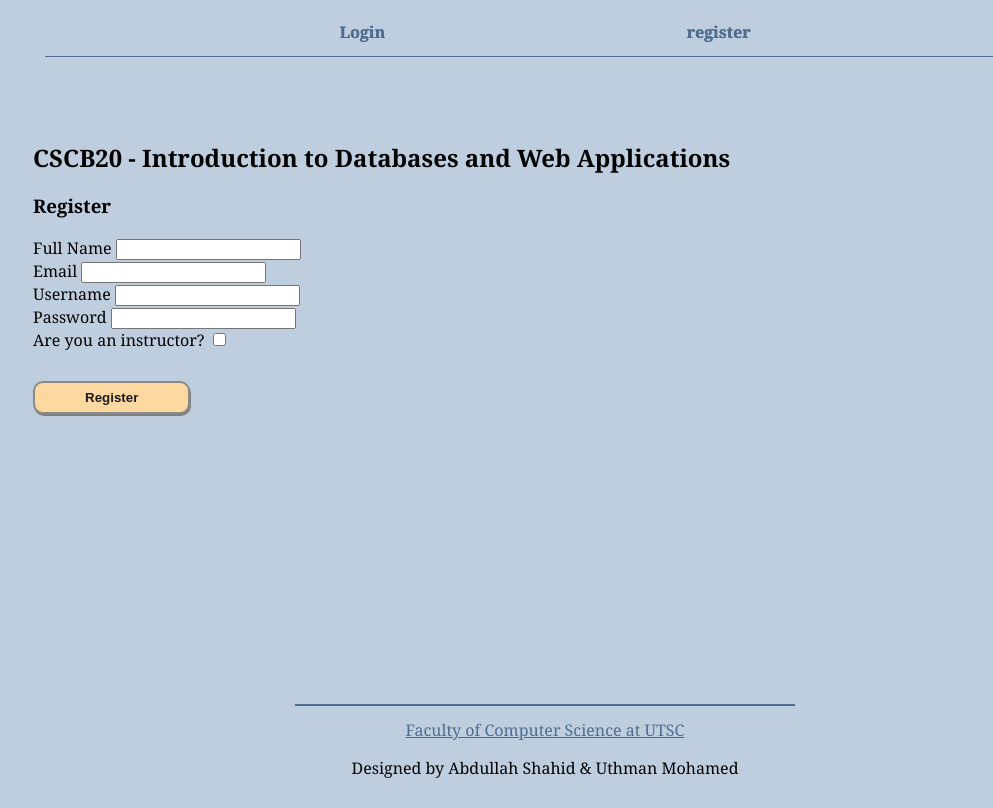
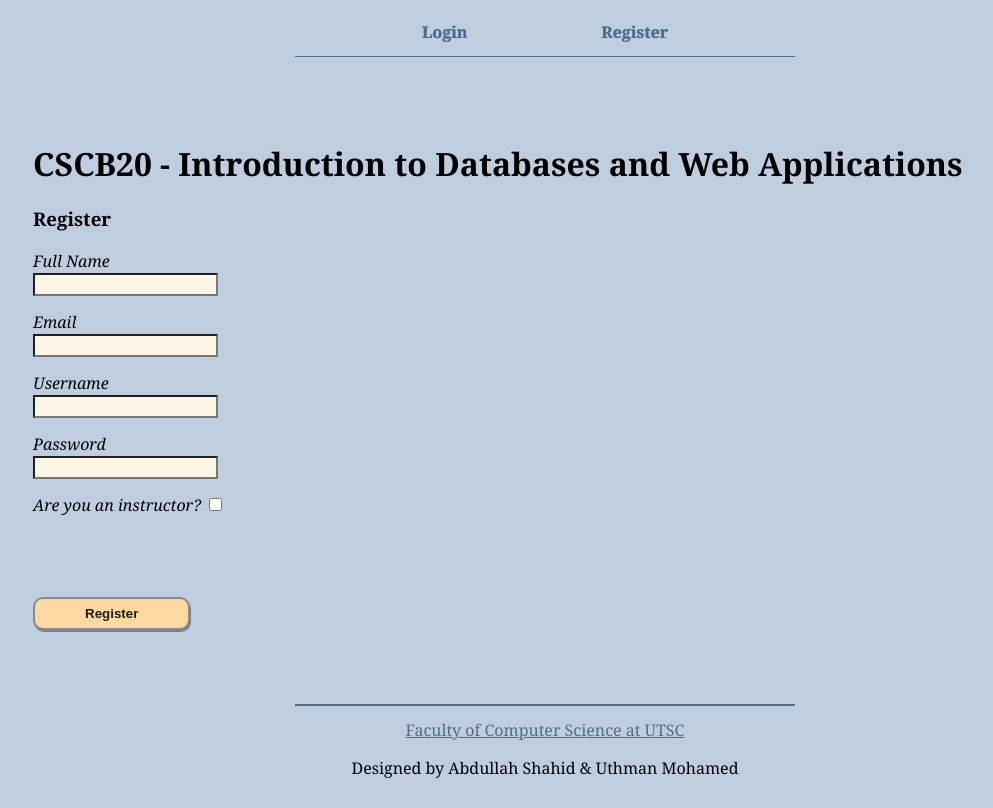
Before and after one commit to 1239uth/cscb20-website, a Flask app: page /register in a window 1280 px wide. Shown: the whole page, without its empty margins (103-1096 px from the left). Run offline with Flask 2, Linux system fonts and the light colour scheme.

Commit message:
Add form css styling

```diff
--- a/static/css/login.css
+++ /dev/null
@@ -1,5 +0,0 @@
-h1 {
-    text-transform: uppercase;
-    font-size: 40px;
-    margin-bottom: 60px;
-}
--- a/static/css/template.css
+++ b/static/css/template.css
@@ -28,7 +28,11 @@ body {
 header {
     padding: 1% 0;
     border-bottom: 1px solid  rgb(78, 109, 143);
-    width: 1000px;
+    width: 500px;
+}
+
+header.loggedIn {
+    width: 1100px;
 }
 
 main {
@@ -103,9 +107,35 @@ main a:hover {
     text-decoration: unset;
 }
 
+/* FORM */
+form > button {
+    margin-top: 0px;
+}
 
-/* MOBILE DESIGN */
-@media screen and (max-width: 1000px) {
+form > input {
+    margin-bottom: 15px;
+    background-color: rgb(255, 245, 230);
+    padding: 2px;
+}
+
+form > label {
+    font-style: italic;
+}
+
+p.empty {
+    height: 17px;
+}
+
+p.error {
+    color: rgb(177, 2, 2);
+}
+
+
+/**
+    MOBILE DESIGN
+    (NOT logged in)
+**/
+@media screen and (max-width: 500px) {
     header {
         border-bottom: 0px;
     }
@@ -113,10 +143,31 @@ main a:hover {
     header nav {
         flex-direction: column;
         justify-content: space-around;
+        height: 80px;
+    }
+
+    header nav a {
+        padding-bottom: 10px;
+        border-bottom: 2px solid  rgb(78, 109, 143);
+    }
+}
+
+/**
+    MOBILE DESIGN
+    (logged in)
+**/
+@media screen and (max-width: 1100px) {
+    header.loggedIn {
+        border-bottom: 0px;
+    }
+
+    header.loggedIn nav {
+        flex-direction: column;
+        justify-content: space-around;
         height: 350px;
     }
 
-    header nav a {
+    header.loggedIn nav a {
         padding-bottom: 10px;
         border-bottom: 2px solid  rgb(78, 109, 143);
     }
--- a/templates/home.html
+++ b/templates/home.html
@@ -1,7 +1,6 @@
 {% extends "template.html" %}
 {% block content %}
-        <p>Hello {{name}}</p>
-        <h1>Welcome to CSCB20</h1>
+        <h1>Welcome to CSCB20, {{ name }}</h1>
         <section id="course-description">
             <h2>Course Description</h2>
             <p>
--- a/templates/register.html
+++ b/templates/register.html
@@ -1,52 +1,56 @@
 {% extends "template.html" %}
 {% block content %}
 
-<h2>
+<h1>
     CSCB20 - Introduction to Databases and Web Applications
-</h2>
+</h1>
 
 <h3>Register</h3>
 
-{% with messages = get_flashed_messages(with_categories = True) %}
-    {% if messages %}
-
-        {% for cat, message in messages %}
-            <div class='{{cat}}'>{{message}}</div>
-        {% endfor %}
-
-    {% endif %}
-{%endwith%}
-
 <form action="/register" method="post">
 
-<div class="row">
     <label for="regName">Full Name</label>
+    <br>
     <input type="text" id="regName" name="regName" required/>
-</div>
 
-<div class="row">
+    <br>
+
     <label for="regEmail">Email</label>
+    <br>
     <input type="email" id="regEmail" name="regEmail" required/>
-</div>
 
-<div class="row">
+    <br>
+
     <label for="regUsername">Username</label>
+    <br>
     <input type="text" id="regUsername" name="regUsername" required/>
-</div>
 
-<div class="row">
+    <br>
+
     <label for="regPassword">Password</label>
+    <br>
     <input type="password" id="regPassword" name="regPassword" required/>
-</div>
 
-<div class="row">
+    <br>
+
     <label for="regType">Are you an instructor?</label>
     <input type="checkbox" id="regType" name="regType">
-</div>
 
-<div class="row">
+    {% with messages = get_flashed_messages(with_categories = True) %}
+        {% if messages %}
+
+            {% for cat, message in messages %}
+                <p class='{{cat}}'>{{message}}</p>
+            {% endfor %}
+
+        {% else %}
+            <p class="empty"></p>
+            {% endif %}
+        {%endwith%}
+
+    <br>
+
     <button type="submit" name="regBtn" id="regBtn">Register</button>
-</div>
 </form>
 
 {% endblock %}
--- a/templates/template.html
+++ b/templates/template.html
@@ -8,9 +8,9 @@
     <title>CSCB20</title>
 </head>
 <body>
-    <header>
-        <nav>
-            {% if session.username %}
+    {% if session.username %}
+        <header class="loggedIn">
+            <nav>
                 <a href="/">Home</a>
                 {% if session.is_student %}
                     <a href="/view/grades">View Grades</a>
@@ -30,12 +30,17 @@
                     <a href="/view/feedback">Feedback</a>
                 {% endif %}
                 <a href="/logout">Log out</a>
-            {% else %}
+            </nav>
+        </header>
+    {% else %}
+        <header>
+            <nav>
                 <a href="/login">Login</a>
-                <a href="/register">register</a>
-            {% endif %}
-        </nav>
-    </header>
+                <a href="/register">Register</a>
+            </nav>
+        </header>
+    {% endif %}
+
     <main>
 
         {% block content %}
```
Also changed, not shown: templates/edit_grade.html (+9 -6 lines), templates/login.html (+23 -20 lines), templates/view_student.html (+9 -6 lines).
